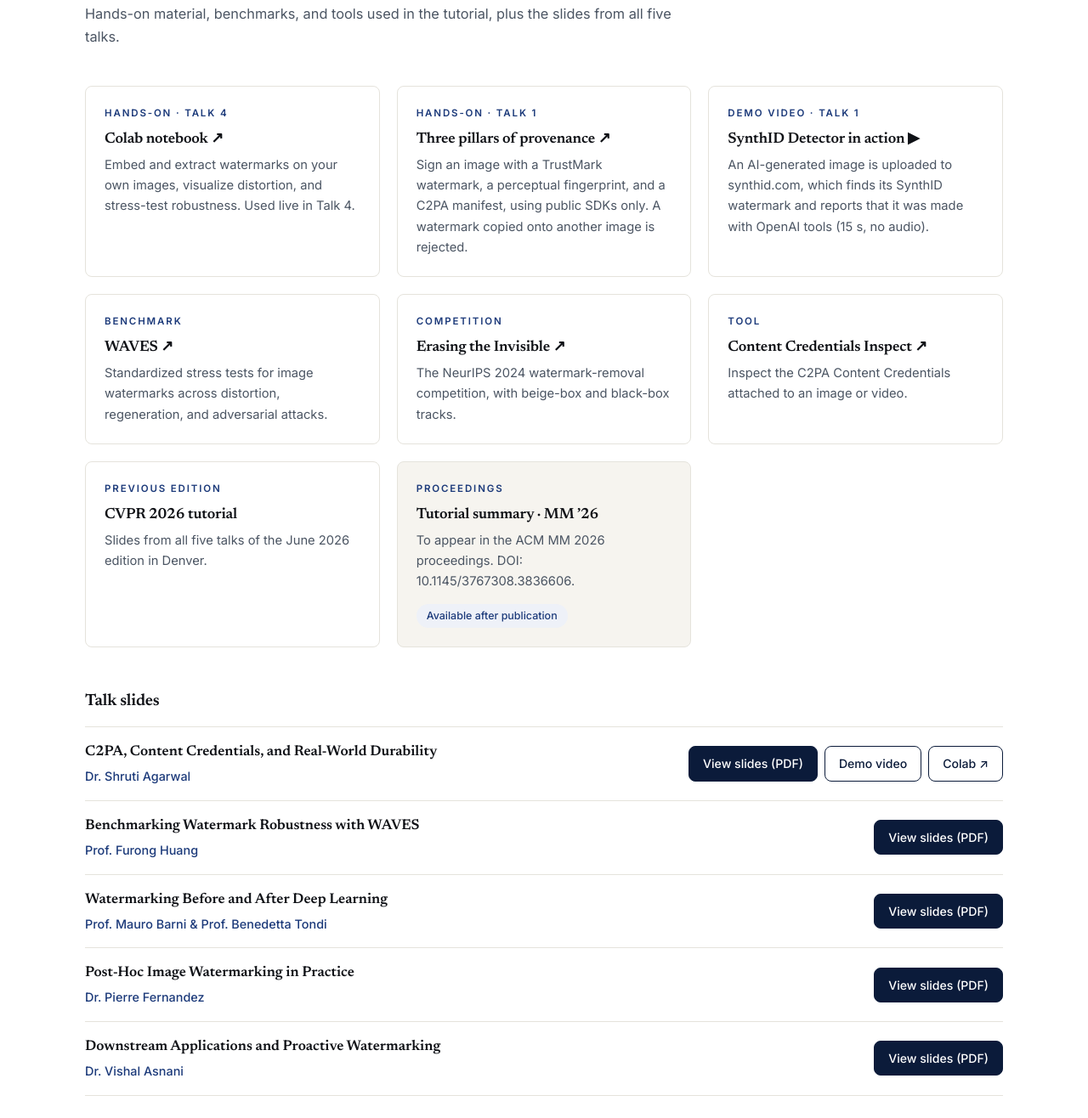
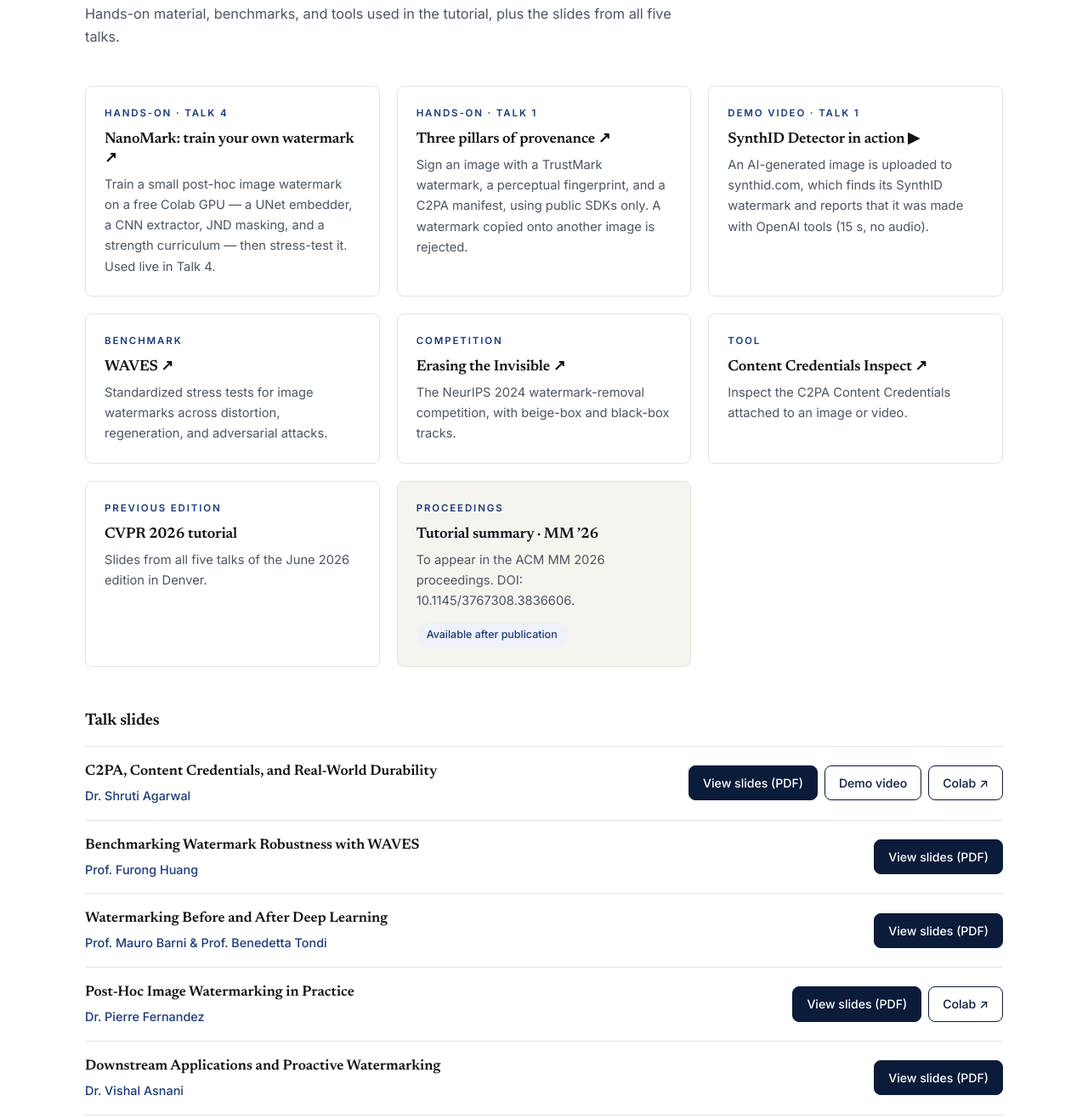
Before and after one commit to vishal3477/watermarking-tutorial, a plain HTML site: page acmmm2026/index.html in a window 1280 px wide. Shown: the part 8624-9940 px from the top of the page at 85% size. Drawn offline with Linux system fonts and the light colour scheme.

Commit message:
Add Pierre's NanoMark Colab to the Talk 4 slides row
Link the hands-on notebook next to Pierre's slides, as for Talk 1, and
name the Resources card after the notebook.

Co-authored-by: Copilot <223556219+Copilot@users.noreply.github.com>

```diff
--- a/acmmm2026/index.html
+++ b/acmmm2026/index.html
@@ -585,8 +585,8 @@
     <div class="resource-grid">
         <a class="resource-card" href="https://colab.research.google.com/drive/18MH6fttuPWcGA3BriDTV0diO6B9Dkoek?usp=sharing" target="_blank" rel="noopener">
             <p class="resource-tag">Hands-on · Talk 4</p>
-            <h3>Colab notebook ↗</h3>
-            <p>Embed and extract watermarks on your own images, visualize distortion, and stress-test robustness. Used live in Talk 4.</p>
+            <h3>NanoMark: train your own watermark ↗</h3>
+            <p>Train a small post-hoc image watermark on a free Colab GPU — a UNet embedder, a CNN extractor, JND masking, and a strength curriculum — then stress-test it. Used live in Talk 4.</p>
         </a>
         <a class="resource-card" href="https://colab.research.google.com/github/agarwalShruti15/three-pillar-colab/blob/main/three_pillars_demo.ipynb" target="_blank" rel="noopener">
             <p class="resource-tag">Hands-on · Talk 1</p>
@@ -658,7 +658,10 @@
                 <p class="slide-talk">Post-Hoc Image Watermarking in Practice</p>
                 <p class="slide-speaker">Dr. Pierre Fernandez</p>
             </div>
-            <a class="slide-link" href="slides/talk4-fernandez.pdf" target="_blank" rel="noopener">View slides (PDF)</a>
+            <div class="slide-actions">
+                <a class="slide-link" href="slides/talk4-fernandez.pdf" target="_blank" rel="noopener">View slides (PDF)</a>
+                <a class="slide-link is-secondary" href="https://colab.research.google.com/drive/18MH6fttuPWcGA3BriDTV0diO6B9Dkoek?usp=sharing" target="_blank" rel="noopener">Colab ↗</a>
+            </div>
         </li>
         <li class="slide-item">
             <div class="slide-meta">
```
